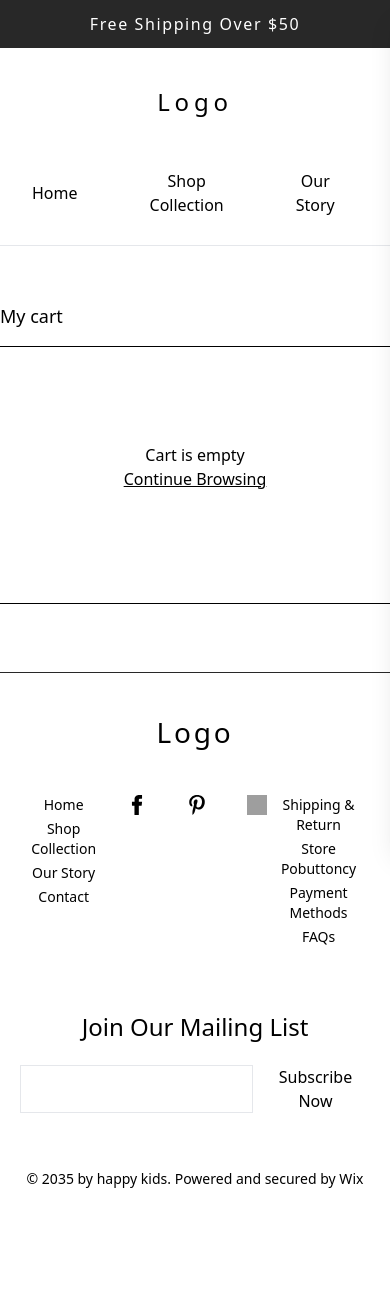
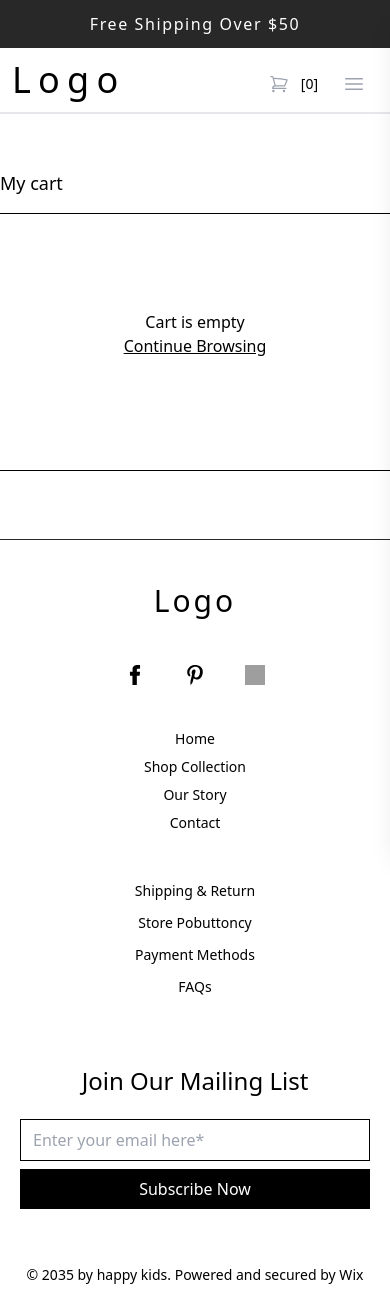
Before and after one commit to 61130061/happy-kamp, a Next.js app: page /shopping-cart in a window 390 px wide. Before the commit the page ends 1201 px from the top, so only its background shows below. Built offline with nearby package versions, Linux system fonts and the light colour scheme; grey boxes are pictures that could not be loaded.

Commit message:
➕ add responsive style of Navbar, Footer, and QuickViewModal components

```diff
--- a/src/components/Footer.tsx
+++ b/src/components/Footer.tsx
@@ -1,41 +1,51 @@
+import Link from 'next/link';
+
 export default function Footer() {
   return (
     <>
       <div className="border-t border-primary-1 mt-3 mb-[37px]" />{/* Divider */}
       <div className="max-w-4xl mx-auto px-5">
-        <div className="text-center text-[28px] leading-[1.6em] font-[200] tracking-widest mb-10">Logo</div>
+        <div className="text-center text-[30px] leading-[1.6em] font-[200] tracking-widest mb-10">Logo</div>
 
-        <div className="flex text-sm gap-5 items-start justify-between mb-[42px]">
+        <div className="flex flex-col items-center sm:flex-row text-sm gap-10 sm:gap-5 sm:items-start justify-between mb-[42px]">
           {/* 1st Manu */}
-          <div className="flex flex-col gap-1">
-            <button>Home</button>
-            <button>Shop Collection</button>
-            <button>Our Story</button>
-            <button>Contact</button>
+          <div className="flex flex-col order-2 sm:order-none">
+            <Link className="text-center" href="/">
+              <button className="py-1">Home</button>
+            </Link>
+            <Link className="text-center" href="/shop-collection">
+              <button className="py-1">Shop Collection</button>
+            </Link>
+            <Link className="text-center" href="/our-story">
+              <button className="py-1">Our Story</button>
+            </Link>
+            <Link className="text-center" href="/contact">
+              <button className="py-1">Contact</button>
+            </Link>
           </div>
 
           {/* Social Media */}
-          <div className="flex gap-10">
+          <div className="flex gap-10 order-1 sm:order-none">
             <img src={'/icon/social/facebook-svgrepo-com.svg'} width="20px" height="20px" />
             <img src={'/icon/social/pinterest-svgrepo-com.svg'} width="20px" height="20px" />
             <img src={'/icon/social/instagram-svgrepo-com.svg'} width="20px" height="20px" />
           </div>
 
           {/* 2nd Menu */}
-          <div className="flex flex-col gap-1">
-            <button>Shipping & Return</button>
-            <button>Store Pobuttoncy</button>
-            <button>Payment Methods</button>
-            <button>FAQs</button>
+          <div className="flex flex-col gap-1 order-3 sm:order-none">
+            <button className="py-1">Shipping & Return</button>
+            <button className="py-1">Store Pobuttoncy</button>
+            <button className="py-1">Payment Methods</button>
+            <button className="py-1">FAQs</button>
           </div>
         </div>
 
         {/* Subscription */}
         <div className="flex flex-col items-center mb-14">
           <div className="text-[24px] my-5">Join Our Mailing List</div>
-          <div className="flex gap-2">
-            <input className="border" />
-            <button>Subscribe Now</button>
+          <div className="flex flex-col sm:flex-row w-full justify-center gap-2">
+            <input className="border px-3 py-2 border-black" type="email" placeholder="Enter your email here*" />
+            <button className="bg-black px-2 py-2 text-white">Subscribe Now</button>
           </div>
         </div>
 
--- a/src/components/Navbar.tsx
+++ b/src/components/Navbar.tsx
@@ -17,10 +17,12 @@ interface UserProps {
 
 export default function Navbar ({ onOpenCart, cartNumber }: PropsType) {
   const [isLogin, setIsLogin] = useState(false);
-  const [isShow, setIsShow] = useState(false);
+  const [showAuth, setShowAuth] = useState(false);
+  const [toggleMenu, setToggleMenu] = useState(false);
   const [cookies, setCookie, removeCookie] = useCookies(['token']);
   const router = useRouter();
 
+  // Prevent "serve-side" and "client-side" value differenct error
   useEffect(() => {
     if (cookies.token) {
       setIsLogin(true);
@@ -30,36 +32,86 @@ export default function Navbar ({ onOpenCart, cartNumber }: PropsType) {
   }, [cookies])
 
   return (
-    <nav className="border-b border-gray-200">
-      <AuthModal isOpen={isShow} onClose={() => setIsShow(false)} />
-      <h1 className="text-center font-[200] tracking-[0.2em] my-10">Logo</h1>
+    <div className="relative">
+      <nav className="flex md:flex-col items-center justify-between px-3 md:px-0 border-b border-gray-200">
+        <AuthModal isOpen={showAuth} onClose={() => setShowAuth(false)} />
+        <Link href="/">
+          <div className="text-center text-4xl md:text-7xl font-[200] tracking-[0.2em] my-3 md:my-10">Logo</div>
+        </Link>
 
-      <div className="max-w-4xl mx-auto flex items-center justify-between mb-4">
+        {/* Big screen menu */}
+        <div className="hidden max-w-4xl mx-auto md:flex items-center justify-between mb-4">
           {/* Left menu */}
           <div className="flex items-center gap-2">
             <Link href="/">
-            <button className={`hover:text-primary-3 px-8 py-3${router.pathname === "/" ? " text-primary-3":""}`}>Home</button>
+              <button className={`hover:text-primary-3 px-8 py-3${router.pathname === "/" ? " text-primary-3" : ""}`}>Home</button>
             </Link>
             <Link href="/shop-collection">
-            <button className={`hover:text-primary-3 px-8 py-3${router.pathname === "/shop-collection" ? " text-red-500":""}`}>Shop Collection</button>
+              <button className={`hover:text-primary-3 px-8 py-3${router.pathname === "/shop-collection" ? " text-red-500" : ""}`}>Shop Collection</button>
             </Link>
             <Link href="/our-story">
-            <button className={`hover:text-primary-3 px-8 py-3${router.pathname === "/our-story" ? " text-red-500":""}`}>Our Story</button>
+              <button className={`hover:text-primary-3 px-8 py-3${router.pathname === "/our-story" ? " text-red-500" : ""}`}>Our Story</button>
             </Link>
             <Link href="/contact">
-            <button className={`hover:text-primary-3 px-8 py-3${router.pathname === "/contact" ? " text-red-500":""}`}>Contact</button>
+              <button className={`hover:text-primary-3 px-8 py-3${router.pathname === "/contact" ? " text-red-500" : ""}`}>Contact</button>
             </Link>
           </div>
 
           {/* Right menu */}
           <div className="flex items-center gap-2">
-          <button onClick={() => isLogin ? removeCookie('token') : setIsShow(true)} className="flex items-center gap-3 p-3">
+            <button onClick={() => isLogin ? removeCookie('token') : setShowAuth(true)} className="flex items-center gap-3 p-3">
               <img src="/icon/user-svgrepo-com.svg" width="22px" />
               <div>{isLogin ? localStorage.getItem("store-user-name") : "Login"}</div>
             </button>
             <button onClick={() => onOpenCart()} className="flex gap-3 p-3">Cart <span>[{cartNumber}]</span></button>
           </div>
         </div>
+
+        {/* Burger Button for small screen */}
+        <div className="flex md:hidden items-center mt-2">
+          {/* Fix badge number with more bueatiful UI */}
+          <button onClick={() => onOpenCart()} className="flex gap-3 p-3 text-sm">
+            <svg xmlns="http://www.w3.org/2000/svg" fill="none" viewBox="0 0 24 24" strokeWidth={1.5} stroke="currentColor" className="w-5 h-5 text-gray-400">
+              <path strokeLinecap="round" strokeLinejoin="round" d="M2.25 3h1.386c.51 0 .955.343 1.087.835l.383 1.437M7.5 14.25a3 3 0 00-3 3h15.75m-12.75-3h11.218c1.121-2.3 2.1-4.684 2.924-7.138a60.114 60.114 0 00-16.536-1.84M7.5 14.25L5.106 5.272M6 20.25a.75.75 0 11-1.5 0 .75.75 0 011.5 0zm12.75 0a.75.75 0 11-1.5 0 .75.75 0 011.5 0z" />
+            </svg>
+            <span>[{cartNumber}]</span>
+          </button>
+          <button onClick={() => setToggleMenu(prev => !prev)} className="p-3 text-gray-400">
+            {toggleMenu ?
+              <svg xmlns="http://www.w3.org/2000/svg" fill="none" viewBox="0 0 24 24" strokeWidth={1.5} stroke="currentColor" className="w-6 h-6">
+                <path strokeLinecap="round" strokeLinejoin="round" d="M6 18L18 6M6 6l12 12" />
+              </svg> :
+              <svg xmlns="http://www.w3.org/2000/svg" fill="none" viewBox="0 0 24 24" strokeWidth={1.5} stroke="currentColor" className="w-6 h-6">
+                <path strokeLinecap="round" strokeLinejoin="round" d="M3.75 6.75h16.5M3.75 12h16.5m-16.5 5.25h16.5" />
+              </svg>
+            }
+          </button>
+        </div>
       </nav>
+
+      <div className={`absolute md:hidden w-full top-auto left-auto right-auto bottom-auto bg-white z-[99] border-b transition-all overflow-hidden duration-300 ease-in-out ${toggleMenu ? 'max-h-screen' : 'max-h-0'
+        }`}>
+        <div className="flex flex-col border-b py-2">
+          <Link href="/">
+            <button className={`hover:text-primary-3 px-8 py-3${router.pathname === "/" ? " text-primary-3" : ""}`}>Home</button>
+          </Link>
+          <Link href="/shop-collection">
+            <button className={`hover:text-primary-3 px-8 py-3${router.pathname === "/shop-collection" ? " text-red-500" : ""}`}>Shop Collection</button>
+          </Link>
+          <Link href="/our-story">
+            <button className={`hover:text-primary-3 px-8 py-3${router.pathname === "/our-story" ? " text-red-500" : ""}`}>Our Story</button>
+          </Link>
+          <Link href="/contact">
+            <button className={`hover:text-primary-3 px-8 py-3${router.pathname === "/contact" ? " text-red-500" : ""}`}>Contact</button>
+          </Link>
+        </div>
+        <div className="flex items-center gap-2 py-2">
+          <button onClick={() => isLogin ? removeCookie('token') : setShowAuth(true)} className="flex items-center gap-3 px-8 p-3 w-full">
+            <img src="/icon/user-svgrepo-com.svg" width="22px" />
+            <div>{isLogin ? localStorage.getItem("store-user-name") : "Login"}</div>
+          </button>
+        </div>
+      </div>
+    </div>
   )
 }
--- a/src/components/QuickViewModal.tsx
+++ b/src/components/QuickViewModal.tsx
@@ -68,7 +68,7 @@ export default function QuickViewModal({ onClose, sku, onAddToCart }: PropsType)
         <div className="fixed inset-0 bg-black opacity-50"></div>
 
         {/* Modal container */}
-        <div className="relative flex bg-white w-full max-w-4xl mx-auto rounded shadow-lg overflow-hidden transition-all">
+        <div className="relative sm:flex bg-white w-full max-w-4xl mx-auto rounded shadow-lg overflow-hidden transition-all">
           {status ?
             <div className="text-xl w-full text-center py-44">{status}</div> :
             product &&
@@ -79,12 +79,12 @@ export default function QuickViewModal({ onClose, sku, onAddToCart }: PropsType)
                 </svg>
               </button>
               {/* Feature image */}
-              <div className="flex-1">
-                <img className="min-w-[320px]" src={product.media[0].fullUrl} />
+              <div className="flex-1 flex justify-center">
+                <img className="max-w-md min-w-[320px]" src={product.media[0].fullUrl} />
               </div>
 
               {/* Add to Cart form */}
-              <form onSubmit={onSubmit} className="w-[40%] text-sm flex flex-col gap-4 px-5 py-10">
+              <form onSubmit={onSubmit} className="sm:w-[40%] text-sm flex flex-col sm:gap-4 gap-2 px-5 sm:py-10 pb-5">
                 <div className="text-2xl">{product.name}</div>
                 <div className="text-2xl">{product.price}</div>
                 <div>sku: {product.sku}</div>
```
Lines whose indentation alone changed are shown as unchanged.
